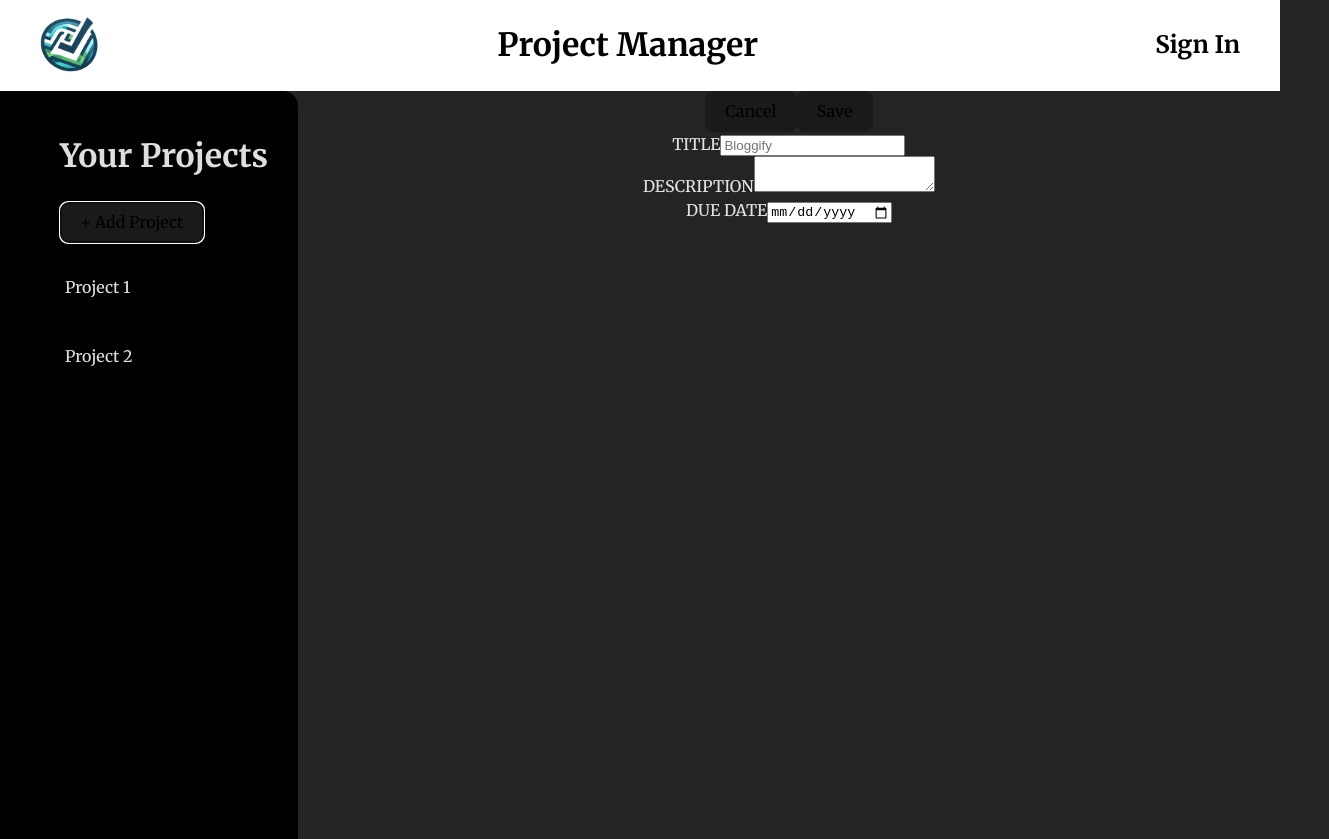
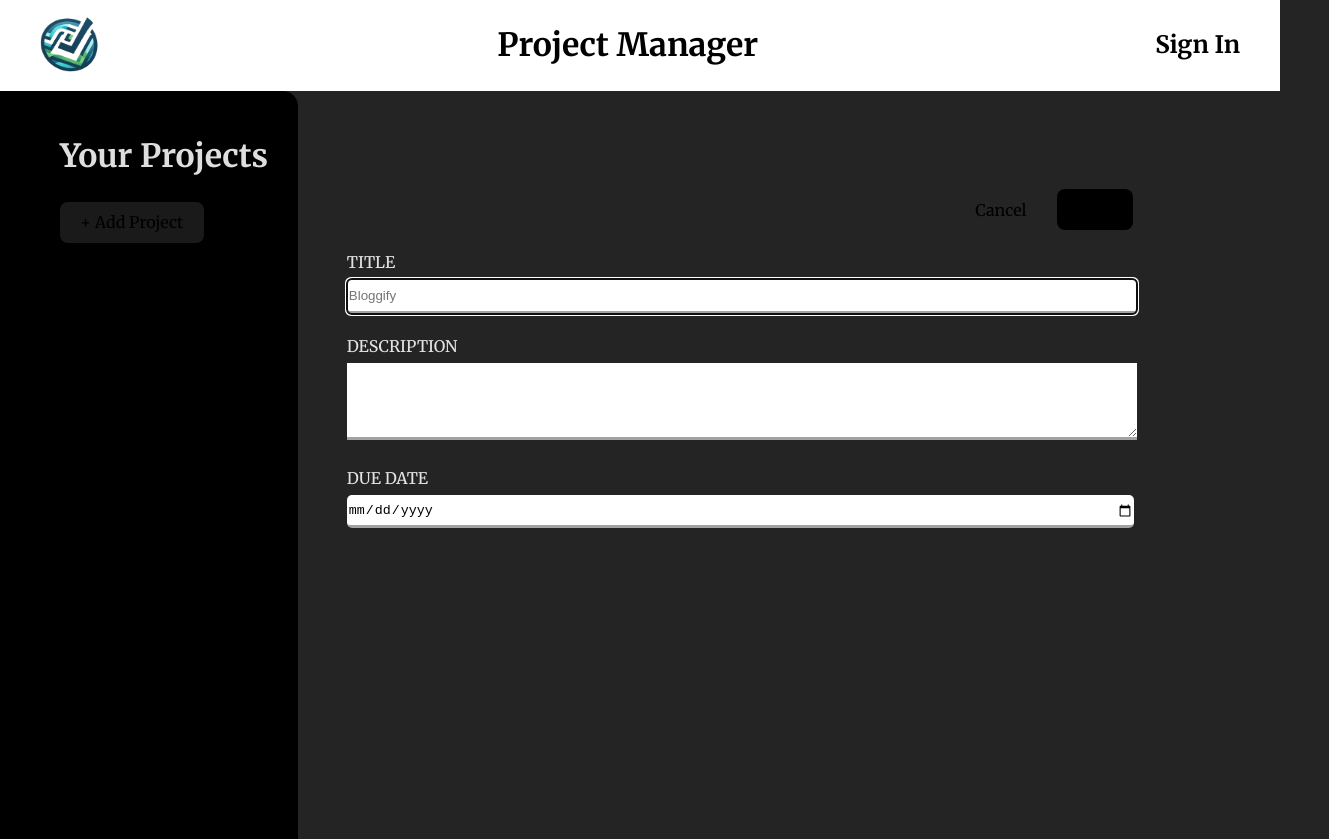
Before and after one commit to ShobhitMaste/Project-Manager, a React (Vite) app: page / in a window 1280 px wide. Both pictures are taken after a click on the button "+ Add Project". Shown: the whole page, 1329 px wide, since content can reach past the window. Built offline with nearby package versions, Linux system fonts and the light colour scheme.

Commit message:
add button functioning

```diff
--- a/src/App.jsx
+++ b/src/App.jsx
@@ -1,28 +1,68 @@
-import Navbar from "./components/Navbar.jsx"
-import Sidebar from "./components/Sidebar.jsx"
+import Navbar from "./components/Navbar.jsx";
+import Sidebar from "./components/Sidebar.jsx";
 import AddProject from "./components/AddProject.jsx";
 import { useState } from "react";
 
 export default function App() {
   const [projects, setProjects] = useState([]);
   const [addingProject, setAddingProject] = useState(false);
+  const [currentProject, setCurrentProject] = useState(-1);
 
-  function handleAddingProject(){
-
+  function handleAddProject() {
+    setAddingProject(() => true);
+    setCurrentProject(() => -1);
   }
 
-
-  function handleAddProject(){
-    setAddingProject(true);
+  function handleCancelAddingProject() {
+    setAddingProject(() => false);
+    setCurrentProject(() => -1);
   }
 
-  return(
+  function handleSaveProject(title, description, dueDate) {
+    setProjects((prevProjects) => {
+      let tempProjects = prevProjects;
+      tempProjects.push({
+        title,
+        description,
+        dueDate,
+        dateCreated: getDate().date,
+        // key: title + getDate().time
+        key: projects.length,
+      });
+      return tempProjects;
+    });
+
+    setCurrentProject(() => projects.length - 1);
+  }
+
+  function handleProjectSelection(index) {
+    setCurrentProject(() => index);
+  }
+
+  return (
     <>
       <Navbar />
       <div className="bodyGrid">
-        <Sidebar onAddButtonClick={handleAddProject}/>
-        {addingProject && <AddProject />}
+        <Sidebar
+          onAddButtonClick={handleAddProject}
+          currentProjects={projects}
+          onSelectProject={handleProjectSelection}
+          activeProject={currentProject}
+        />
+        {addingProject && (currentProject == -1) && (
+          <AddProject
+            onCancel={handleCancelAddingProject}
+            onSave={handleSaveProject}
+          />
+        )}
       </div>
     </>
   );
 }
+
+function getDate() {
+  let dateCOmplex = new Date();
+  let date = dateCOmplex.toDateString();
+  let time = dateCOmplex.toTimeString();
+  return { date, time };
+}
--- a/src/components/AddProject.jsx
+++ b/src/components/AddProject.jsx
@@ -1,21 +1,52 @@
-export default function AddProject() {
+import { useState } from "react";
+
+export default function AddProject({ onCancel, onSave }) {
+  const [projectInfo, setProjectInfo] = useState({});
+
+  function handleInput(event) {
+    let valueChanged = event.target.name;
+    setProjectInfo((prev) => ({
+      ...prev,
+      [valueChanged]: event.target.value,
+    }));
+  }
+
   return (
-    <div className="flex-left">
+    <div className="flex-left addproject">
       <div className="addProjectButtons">
-        <button>Cancel</button>
-        <button>Save</button>
+        <button onClick={onCancel}>Cancel</button>
+        <button
+          onClick={() =>
+            onSave(
+              projectInfo.title,
+              projectInfo.description,
+              projectInfo.dueDate
+            )
+          }
+        >
+          Save
+        </button>
       </div>
       <div>
-        <label>TITLE</label>
-        <input type="text" placeholder="Bloggify" />
+        <label>TITLE</label> <br />
+        <input
+          name="title"
+          onChange={handleInput}
+          required
+          autoFocus
+          type="text"
+          placeholder="Bloggify"
+        />
       </div>
       <div>
         <label>DESCRIPTION</label>
-        <textarea></textarea>
+        <br />
+        <textarea name="description" onChange={handleInput}></textarea>
       </div>
       <div>
         <label>DUE DATE</label>
-        <input type="date" />
+        <br />
+        <input name="dueDate" type="date" onChange={handleInput} />
       </div>
     </div>
   );
--- a/src/components/Sidebar.jsx
+++ b/src/components/Sidebar.jsx
@@ -1,12 +1,18 @@
-export default function Sidebar({ onAddButtonClick }) {
+export default function Sidebar({
+  onAddButtonClick,
+  currentProjects,
+  onSelectProject,
+  activeProject
+}) {
   return (
     <div className="sidebar">
       <div className="shiftright">
         <h1>Your Projects</h1>
         <button onClick={onAddButtonClick}> + Add Project</button>
         <ul>
-                <li>Project 1</li>
-                <li>Project 2</li>
+          {currentProjects.map((items, index) => (
+            <li className={index == activeProject ? 'active' : undefined} key={index} onClick={() => onSelectProject(index)}>{items.title}</li>
+          ))}
         </ul>
       </div>
     </div>
--- a/src/index.css
+++ b/src/index.css
@@ -22,7 +22,7 @@ body{
   margin: 0px;
   padding:0px;
   height: 100vh;
-  overflow-y: hidden;
+  overflow: hidden;
 }
 
 a {
@@ -95,7 +95,7 @@ button:focus-visible {
 
 .sidebar ul{
   margin-top: 10%;
-  width:70%;
+  width:100%;
   padding-left : 0px;
 }
 .sidebar li{
@@ -104,17 +104,65 @@ button:focus-visible {
   padding-top: 10px;
   margin-bottom: 20px;
   list-style-type: none;
+  border-radius: 8px;
 
 }
 
 .sidebar li:hover{
   background-color:#242424;
-  border-radius: 8px;
+}
+
+.active{
+  background-color:#242424;
 }
 
 .flex-left{
   display: flex;
   justify-content: start;
-  align-items: center;
+  align-items: flex-start;
   flex-direction: column;
 }
+
+.addproject{
+  gap: 20px;
+  padding-left: 5%;
+  margin-top: 10%;
+  width: 100%;
+}
+
+.addProjectButtons{
+  display: flex;
+  justify-content: end;
+  align-items: center;
+  width: 80%;
+  gap:10px;
+}
+
+.addProjectButtons button:nth-child(1){
+  background-color: #242424;
+}
+
+.addProjectButtons button:nth-child(2){
+  background-color: #000000;
+}
+
+.addproject div{
+  width: 80%;
+}
+
+.addproject input{
+  width: 100%;
+  height: 30px;
+  border: 0px;
+  border-bottom: 3px solid rgb(162, 162, 162);
+  border-radius: 5px;
+  margin-top: 5px;
+}
+
+.addproject textarea{
+  width: 100%;
+  height: 70px;
+  margin-top: 5px;
+  border: 0px;
+  border-bottom: 3px solid rgb(162, 162, 162);
+}
```
Lines whose indentation alone changed are shown as unchanged.
